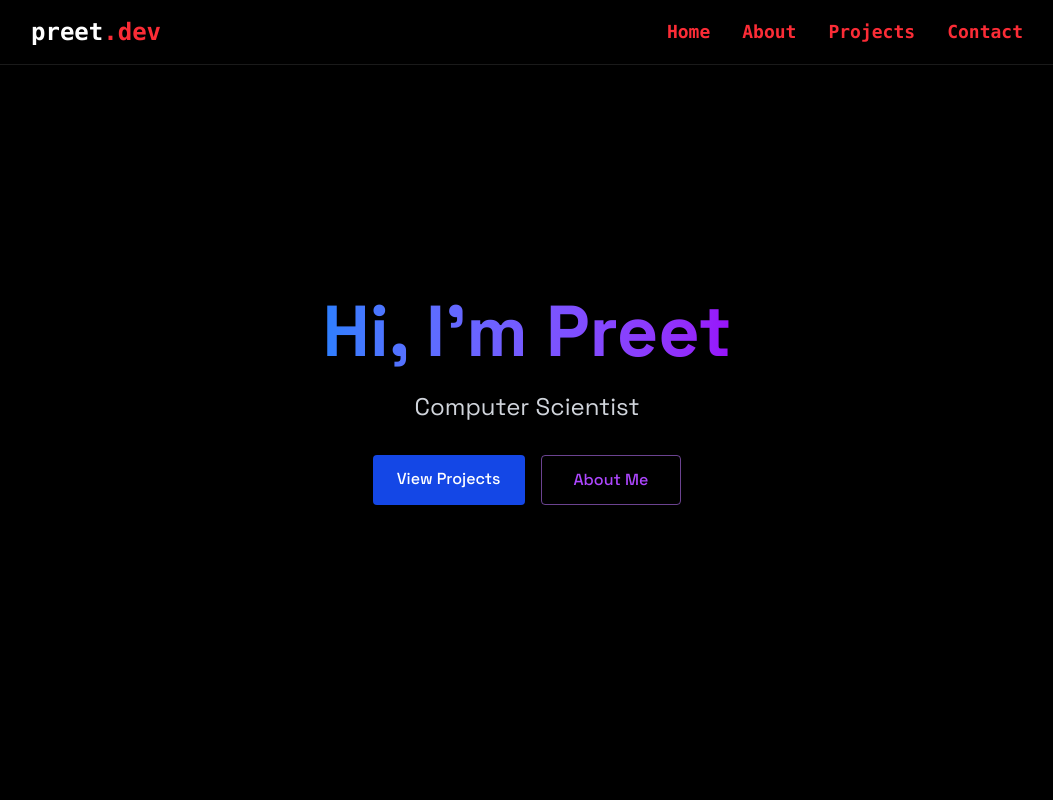
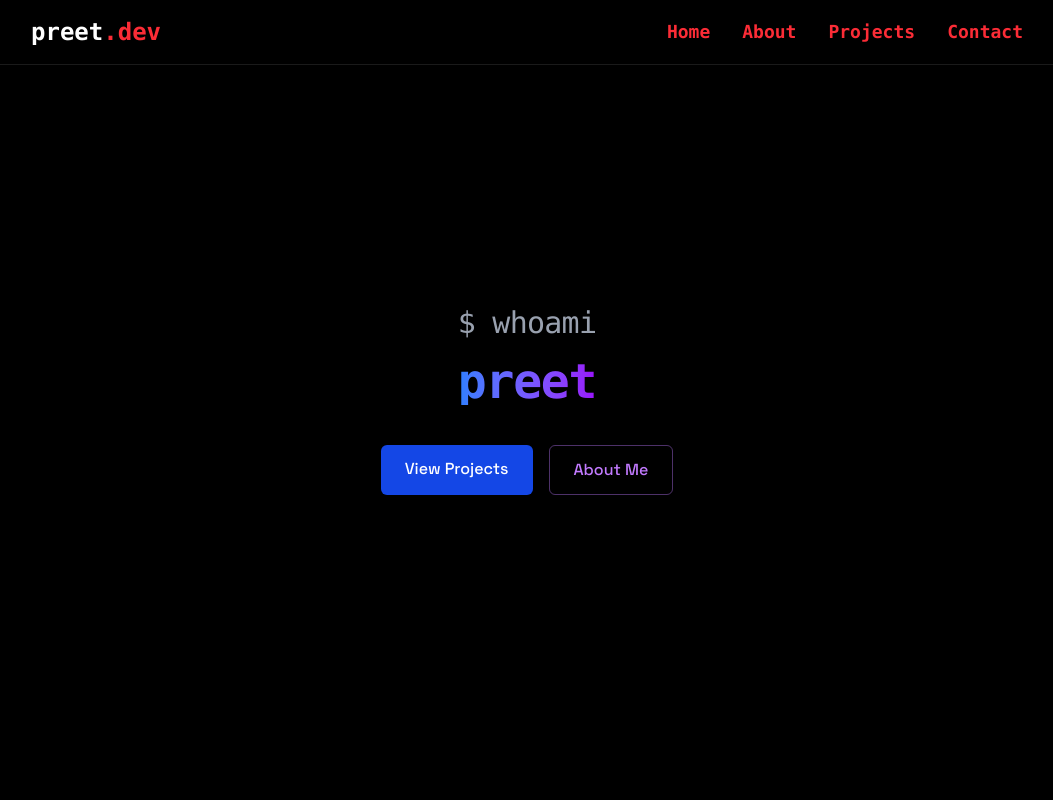
Before and after one commit to pr33tpatel/preet-dev, a React (Vite) app: page / in a window 1280 px wide. Shown: the top 800 px of the page, without its empty margins (113-1166 px from the left). Built offline with nearby package versions, Linux system fonts and the light colour scheme.

Commit message:
feat: updated Home page

```diff
--- a/src/App.jsx
+++ b/src/App.jsx
@@ -10,6 +10,8 @@
 function App() {
   const [isLoaded, setIsLoaded] = useState(false);
   const [menuOpen, setMenuOpen] = useState(false);
+
+
 
   return (
       <>
--- a/src/components/sections/Home.jsx
+++ b/src/components/sections/Home.jsx
@@ -1,38 +1,42 @@
 export const Home = () => {
-    return (
+  return   (
     <section
       id="home"
-        className="min-h-screen flex items-center justify-center relative"
+      className="min-h-screen flex items-center justify-center relative px-6"
     >
+      <div className="w-full max-w-5xl z-10">
+        <div className="flex flex-col items-center ">
+          <p className="font-mono text-base md:text-3xl text-gray-400 mb-4 tracking-tight">
+            $ whoami
+          </p>
 
-        <div className="text-center z-10 px-4">
-            <h1 className="text-5xl md:text-7xl font-bold mb-6 bg-gradient-to-r from-blue-500 to-purple-600 bg-clip-text text-transparent leading-right">
-                {"Hi, I'm Preet"}
+
+          <h1 className="text-4xl font-mono sm:text-5xl md:text-7xl lg:text-5xl font-bold bg-gradient-to-r from-blue-500 to-purple-600 bg-clip-text text-transparent leading-none tracking-tight">
+            preet
           </h1>
 
-            <p className="text-gray-300 text-2xl mb-8 max-w-lg mx-auto">
-                Computer Scientist
+          {/*
+          <p className="mt-6 max-w-xl text-left text-gray-300 text-lg md:text-xl leading-relaxed">
+           insert text here
           </p>
-
-            <div className="flex justify-center space-x-4">
-                <a href="#projects" className="bg-blue-700 text-white py-3 px-6 rounded font-medium transition relative duration-300
-                overflow-hidden hover:-translate-y-1
-                hover:shadow-[0_0_75px_rgba(59,130,246,0.9)]"
+          */}
+          <div className="flex flex-wrap gap-4 mt-10">
+            <a
+              href="#projects"
+              className="bg-blue-700 text-white py-3 px-6 rounded-md font-medium transition-all duration-300 hover:-translate-y-1 hover:bg-blue-600 hover:shadow-[0_0_40px_rgba(59,130,246,0.35)]"
             >
               View Projects
             </a>
 
-                <a href="#about" className=" border-purple-400/55 border text-purple-500 py-3 px-8 rounded font-medium transition-all duration-300
-                hover:-translate-y-1
-                hover:shadow-[0_0_55px_rgba(255,0,255,.9)]
-                hover:bg-purple-500/15"
+            <a
+              href="#about"
+              className="border border-purple-400/40 text-purple-400 py-3 px-6 rounded-md font-medium transition-all duration-300 hover:-translate-y-1 hover:bg-purple-500/10 hover:border-purple-300/60"
             >
               About Me
             </a>
-
           </div>
         </div>
-
+      </div>
     </section>
-    )
-}
+  );
+};
```
Lines whose indentation alone changed are shown as unchanged.
